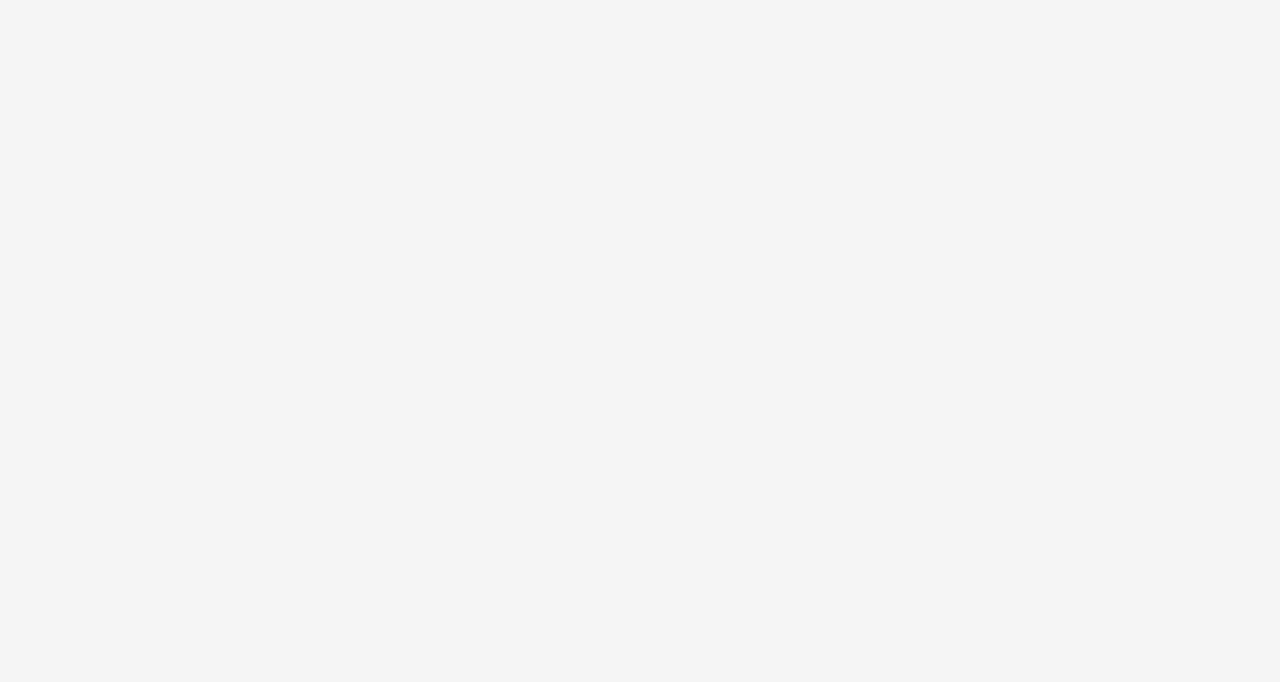
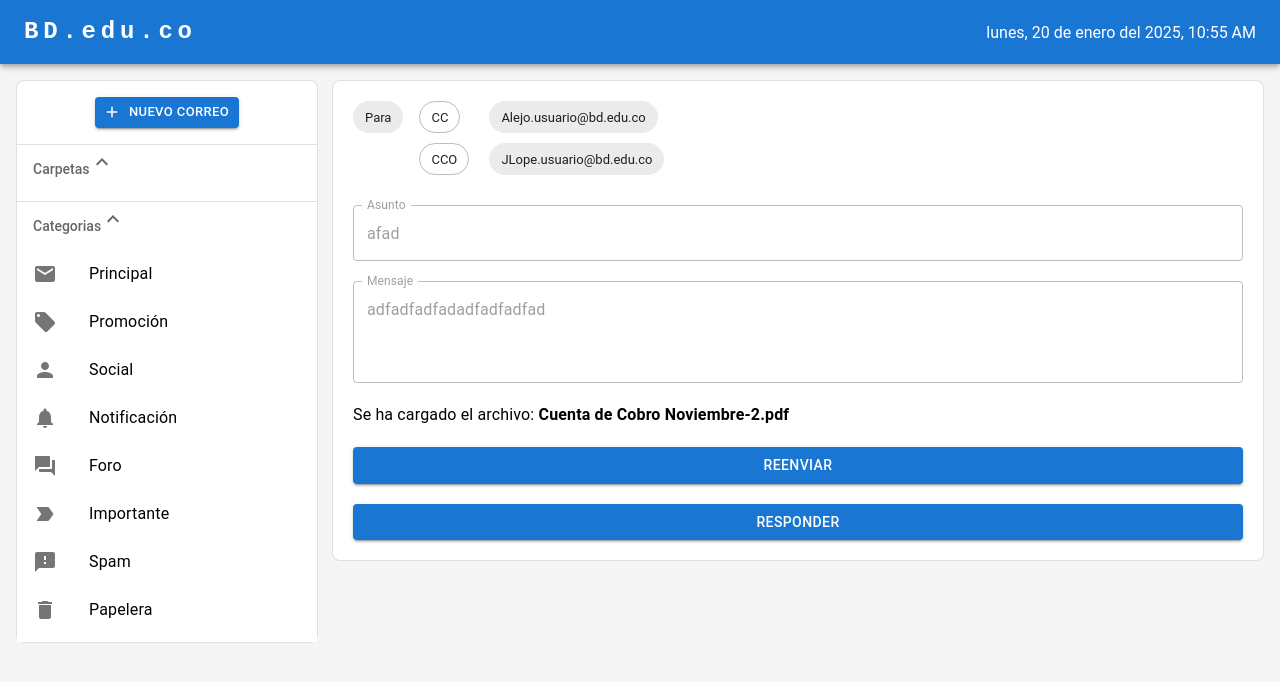
Before and after one commit to felimarod/modulo_bd1, a React (Vite) app in the folder front/: page /dashboard/mail/1 in a window 1280 px wide. Before the commit this address had no page. Shown: the top 682 px of the page. Built offline with nearby package versions, Linux system fonts and the light colour scheme; no server answers.

Commit message:
front: Agregar vista de visualización de correos

```diff
--- a/front/src/App.tsx
+++ b/front/src/App.tsx
@@ -6,6 +6,7 @@ import Register from "./pages/Auth/Register";
 import Mails from "./pages/Dashboard/Mails";
 import AuthProvider from "./pages/Auth/AuthProvider";
 import NewMail from "./pages/Dashboard/NewMail";
+import Mail from "./pages/Dashboard/Mail";
 export const App = () => {
   return (
     <AuthProvider>
@@ -17,6 +18,7 @@ export const App = () => {
           </Route>
           <Route path="dashboard" element={<DashBoardLayout />}>
             <Route path="mails/:carpeta" element={<Mails />} />
+            <Route path="mail/:idMensaje" element={<Mail />} />
             <Route path="new-mail" element={<NewMail />} />
           </Route>
         </Routes>
--- a/front/src/components/Dashboard/mails/EnhancedTable.tsx
+++ b/front/src/components/Dashboard/mails/EnhancedTable.tsx
@@ -12,7 +12,7 @@ import { crearMensaje, Mensaje } from "../../../entities/mail";
 import EnhancedTableHead, { HeadCell, Order } from "./EnhancedTableHead";
 import EnhancedTableToolbar from "./EnhancedTableToolbar";
 
-const rows: Mensaje[] | [] = [
+const rows: Mensaje[] = [
   crearMensaje(1, "Jhon Pope", "Cupcake", new Date("01/01/2025")),
   crearMensaje(2, "Jhon Pope", "Donut", new Date("02/01/2025")),
   crearMensaje(3, "Jhon Pope", "Eclair", new Date("03/01/2025")),
--- /dev/null
+++ b/front/src/entities/DTO/MailDTO.ts
@@ -0,0 +1,9 @@
+type MensajeDTO = {
+  destinatariosCC: string[];
+  destinatariosCCO: string[];
+  asunto: string;
+  cuerpoMensaje: string;
+  archivos: { nombre: string; extension: string }[];
+};
+
+export type { MensajeDTO };
--- /dev/null
+++ b/front/src/pages/Dashboard/Mail.tsx
@@ -0,0 +1,129 @@
+import { Box, Button, Chip, Grid2, TextField, Typography } from "@mui/material";
+import { useEffect, useState } from "react";
+import { useParams } from "react-router";
+import { MensajeDTO } from "../../entities/DTO/MailDTO";
+
+const Mail = () => {
+  const { idMensaje } = useParams();
+
+  const [cuerpoData, setInfoMensaje] = useState<MensajeDTO | undefined>();
+
+  useEffect(() => {
+    if (idMensaje) {
+      // Load and set info
+      setInfoMensaje({
+        destinatariosCC: ["Alejo.usuario@bd.edu.co"],
+        destinatariosCCO: ["JLope.usuario@bd.edu.co"],
+        asunto: "afad",
+        cuerpoMensaje: "adfadfadfadadfadfadfad",
+        archivos: [{ nombre: "Cuenta de Cobro Noviembre-2", extension: "pdf" }],
+      });
+    }
+  }, []);
+
+  return (
+    <Box
+      sx={{
+        gap: "20px",
+        display: "flex",
+        flexDirection: "column",
+        borderRadius: 2,
+        border: "1px solid",
+        borderColor: "divider",
+        backgroundColor: "background.paper",
+        padding: "20px",
+      }}
+    >
+      <Grid2 container spacing={2}>
+        <Chip label="Para" variant="filled" />
+        <Grid2 size={"grow"}>
+          <Grid2 container spacing={2}>
+            <Grid2 size={1}>
+              <Chip label="CC" variant="outlined" />
+            </Grid2>
+            <Grid2 size={"grow"}>
+              {cuerpoData !== undefined &&
+                cuerpoData?.destinatariosCC.length > 0 &&
+                cuerpoData?.destinatariosCC.map((val) => (
+                  <Chip
+                    key={`chip-${val}`}
+                    sx={{ marginBottom: "10px", marginRight: "4px" }}
+                    label={val}
+                    variant="filled"
+                  />
+                ))}
+            </Grid2>
+          </Grid2>
+          <Grid2 container spacing={2}>
+            <Grid2 size={1}>
+              <Chip label="CCO" variant="outlined" />
+            </Grid2>
+            <Grid2 size={"grow"}>
+              {cuerpoData !== undefined &&
+                cuerpoData?.destinatariosCCO.length > 0 &&
+                cuerpoData?.destinatariosCCO.map((val) => (
+                  <Chip
+                    key={`chip-${val}`}
+                    sx={{ marginBottom: "10px", marginRight: "4px" }}
+                    label={val}
+                    variant="filled"
+                  />
+                ))}
+            </Grid2>
+          </Grid2>
+        </Grid2>
+      </Grid2>
+      <TextField
+        id="asunto"
+        label="Asunto"
+        variant="outlined"
+        fullWidth
+        disabled
+        value={cuerpoData !== undefined ? cuerpoData.asunto : ""}
+      />
+      <TextField
+        id="mensaje"
+        label="Mensaje"
+        variant="outlined"
+        fullWidth
+        disabled
+        rows={3}
+        multiline
+        value={cuerpoData !== undefined ? cuerpoData.cuerpoMensaje : ""}
+      />
+
+      {cuerpoData !== undefined && cuerpoData.archivos.length > 0 && (
+        <Typography variant="body1" color="initial">
+          {cuerpoData.archivos.length > 1
+            ? "Se han cargado los archivos: "
+            : "Se ha cargado el archivo: "}
+          <strong>
+            {cuerpoData.archivos
+              .map((val) => `${val.nombre}.${val.extension}`)
+              .join(",")}
+          </strong>
+        </Typography>
+      )}
+      <Button
+        variant="contained"
+        color="primary"
+        onClick={() => {
+          console.log("hola mundo desde boton");
+        }}
+      >
+        Reenviar
+      </Button>
+      <Button
+        variant="contained"
+        color="primary"
+        onClick={() => {
+          console.log("hola mundo desde boton");
+        }}
+      >
+        responder
+      </Button>
+    </Box>
+  );
+};
+
+export default Mail;
--- a/front/src/pages/Dashboard/NewMail.tsx
+++ b/front/src/pages/Dashboard/NewMail.tsx
@@ -9,10 +9,11 @@ import {
 } from "@mui/material";
 import { useEffect, useState } from "react";
 import InputFileUpload from "../../components/Dashboard/new-mail/InputFileUpload";
+import { useAuth } from "../../context/AuthContext";
+import { Contacto } from "../../entities/contacto";
+import { MensajeDTO } from "../../entities/DTO/MailDTO";
+import { Usuario } from "../../entities/user";
 import { get } from "../../services/https";
-import { Contacto } from "../../entities/contacto";
-import { Usuario } from "../../entities/user";
-import { useAuth } from "../../context/AuthContext";
 
 const regexCorreo = "([\\w-+]+(?:\\.[\\w-+]+)*@(?:[\\w-]+\\.)+[a-zA-Z]{2,7})";
 
@@ -75,12 +76,12 @@ const NewMail = () => {
   };
 
   const handleClickButton = () => {
-    const objeto = {
-      destinatariosCCConfirmados,
-      destinatariosCCOConfirmados,
+    const objeto: MensajeDTO = {
+      destinatariosCC: destinatariosCCConfirmados,
+      destinatariosCCO: destinatariosCCOConfirmados,
       asunto,
-      mensaje,
-      nomArchivos: nomArchivos.split(",").map((nomArchivo) => {
+      cuerpoMensaje: mensaje,
+      archivos: nomArchivos.split(",").map((nomArchivo) => {
         const separar = nomArchivo.split(".");
         const nombre = separar.slice(0, -1).join(".");
         const extension = separar[separar.length - 1];
```
